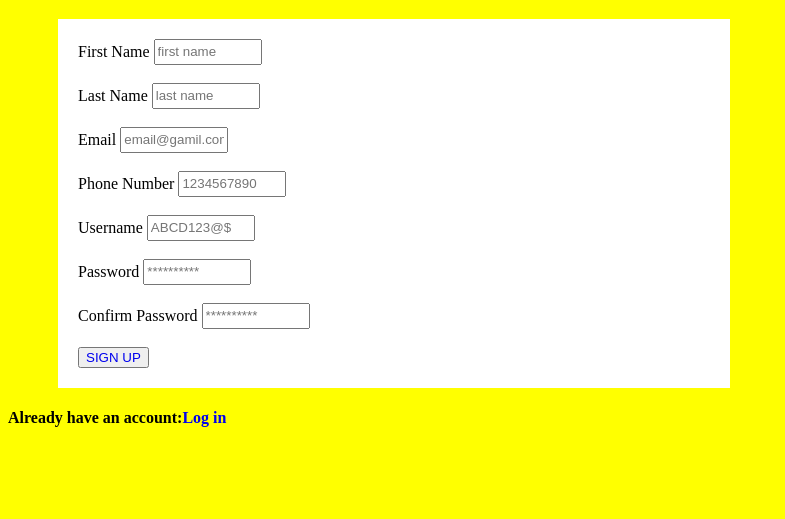
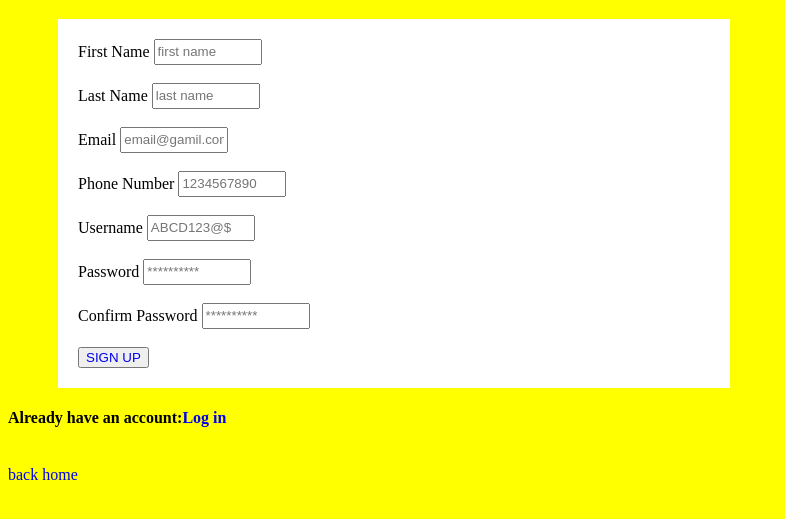
Before and after one commit to Mubarak16-tech/Mannor, a plain HTML site: page index.html in a window 1280 px wide. Shown: the part 123-642 px from the top of the page, without its empty margins (0-785 px from the left). Drawn offline with Linux system fonts and the light colour scheme.

Commit message:
Add files via upload

```diff
--- a/index.html
+++ b/index.html
@@ -40,7 +40,8 @@
         </form>
     </div>
 
-    <h4>Already have an account:<mark><a href="index2.html">Log in</a></mark></h4>
+    <h4>Already have an account:<mark><a href="index2.html">Log in</a></mark></h4><br>
+    <a href="home page.html">back home</a>
 
 
 </body>
```
